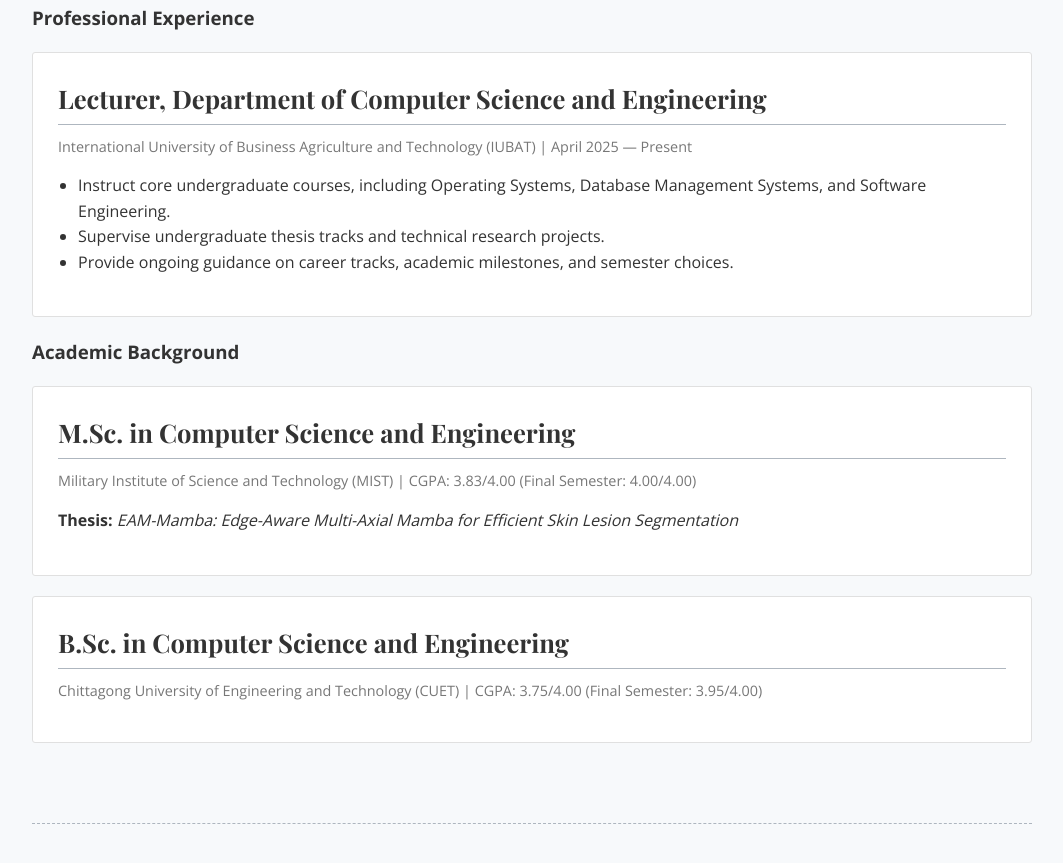
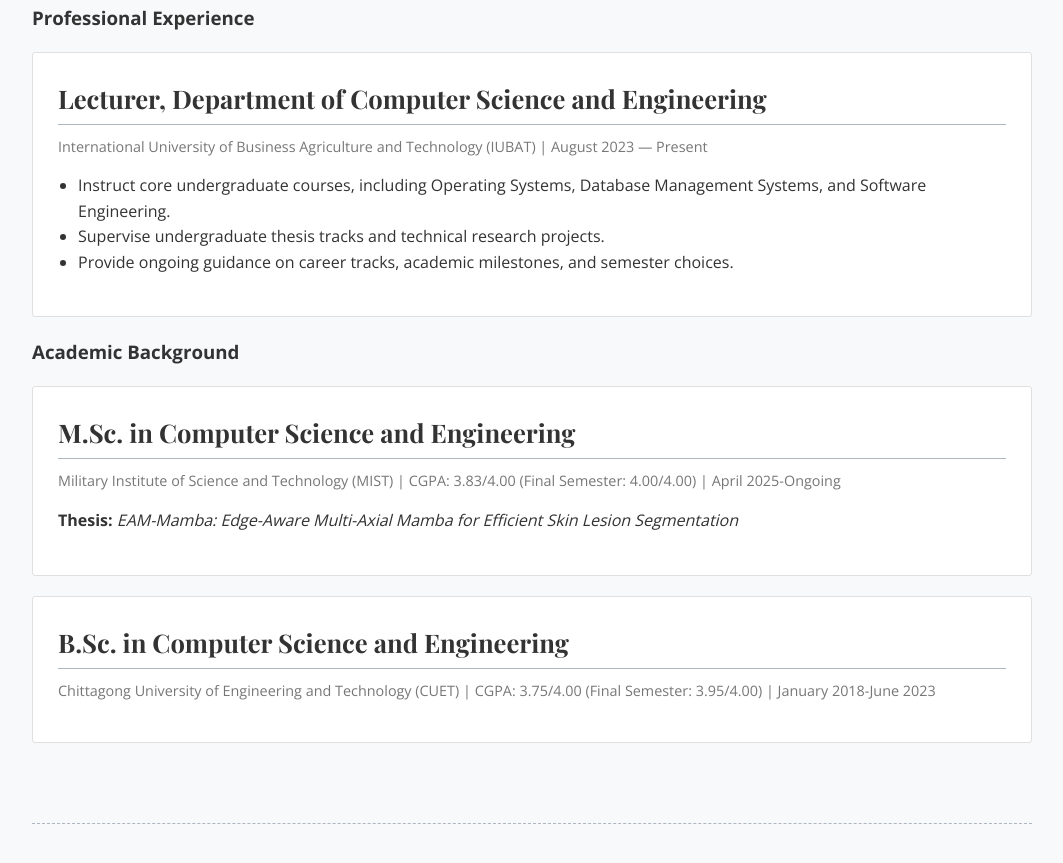
Before and after one commit to Snaholata/snaholata.github.io, a plain HTML site: page index.html in a window 1280 px wide. Shown: the part 931-1794 px from the top of the page, without its empty margins (108-1171 px from the left). Drawn offline with nearby package versions, Linux system fonts and the light colour scheme.

Commit message:
Update index.html

```diff
--- a/index.html
+++ b/index.html
@@ -310,7 +310,7 @@
             <h3>Professional Experience</h3>
             <div class="item-card">
                 <h3>Lecturer, Department of Computer Science and Engineering</h3>
-                <span class="meta">International University of Business Agriculture and Technology (IUBAT) | April 2025 &mdash; Present</span>
+                <span class="meta">International University of Business Agriculture and Technology (IUBAT) | August 2023 &mdash; Present</span>
                 <ul>
                     <li>Instruct core undergraduate courses, including Operating Systems, Database Management Systems, and Software Engineering.</li>
                     <li>Supervise undergraduate thesis tracks and technical research projects.</li>
@@ -321,13 +321,13 @@
             <h3>Academic Background</h3>
             <div class="item-card">
                 <h3>M.Sc. in Computer Science and Engineering</h3>
-                <span class="meta">Military Institute of Science and Technology (MIST) | CGPA: 3.83/4.00 (Final Semester: 4.00/4.00)</span>
+                <span class="meta">Military Institute of Science and Technology (MIST) | CGPA: 3.83/4.00 (Final Semester: 4.00/4.00) | April 2025-Ongoing </span>
                 <p><strong>Thesis:</strong> <em>EAM-Mamba: Edge-Aware Multi-Axial Mamba for Efficient Skin Lesion Segmentation</em></p>
             </div>
 
             <div class="item-card">
                 <h3>B.Sc. in Computer Science and Engineering</h3>
-                <span class="meta">Chittagong University of Engineering and Technology (CUET) | CGPA: 3.75/4.00 (Final Semester: 3.95/4.00)</span>
+                <span class="meta">Chittagong University of Engineering and Technology (CUET) | CGPA: 3.75/4.00 (Final Semester: 3.95/4.00) | January 2018-June 2023</span>
             </div>
 
         </section>
```
